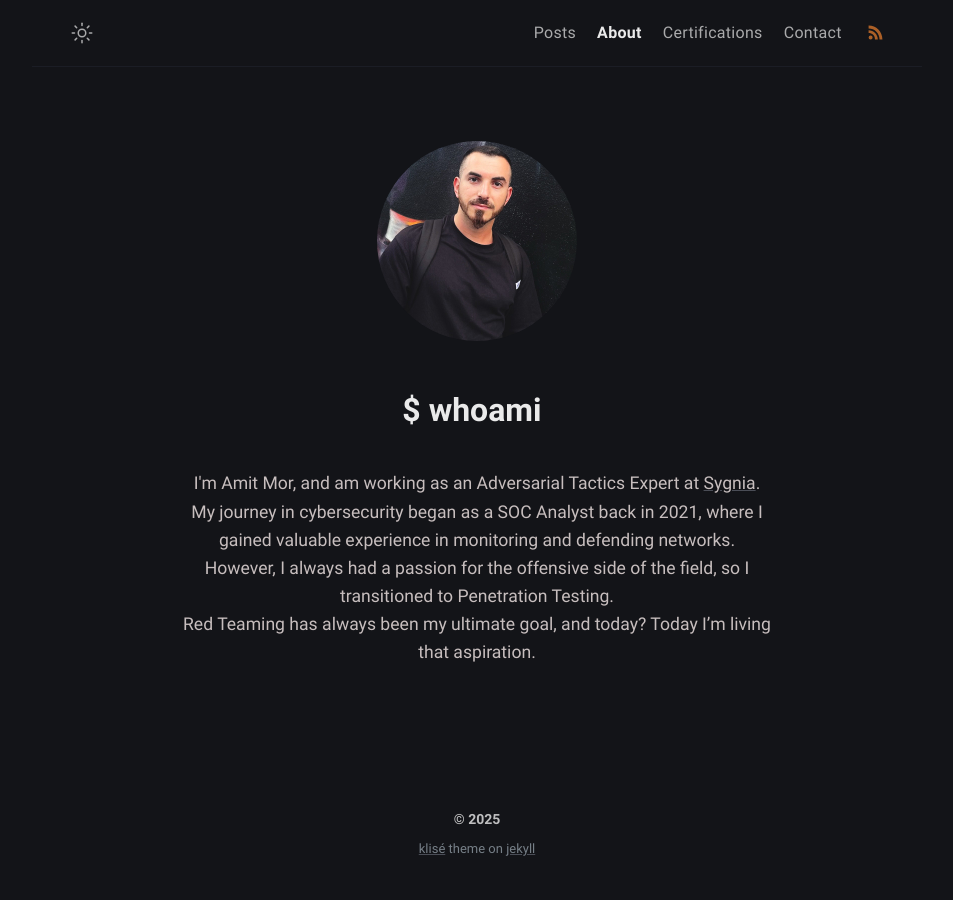
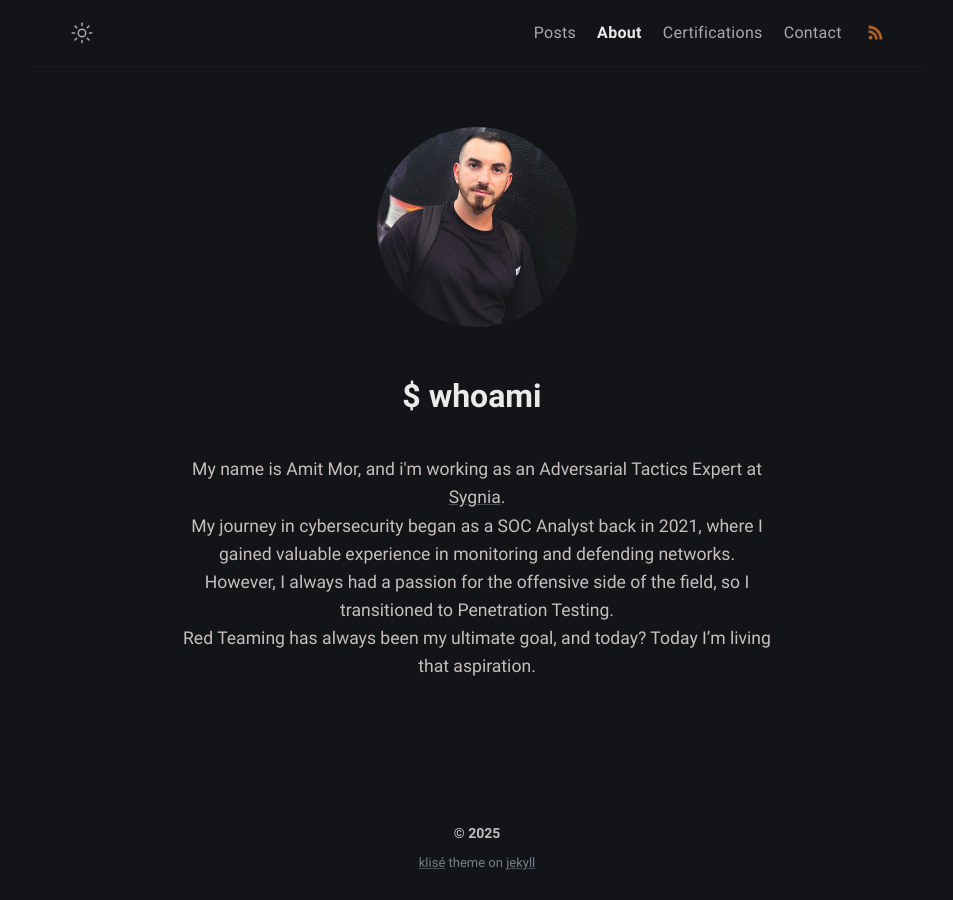
Before and after one commit to Extravenger/extravenger.github.io, a Jekyll site: the page built from about.md, in a window 1280 px wide. Shown: the whole page, without its empty margins (163-1116 px from the left). Built offline with Jekyll 4.4.1, drawn with Linux system fonts in a browser that asks for light colours.

Commit message:
Update about.html

```diff
--- a/_layouts/about.html
+++ b/_layouts/about.html
@@ -37,7 +37,7 @@
             <span class="text"></span><span class="cursor">|</span>
           </h1>
           <p class="slide-in">
-            I'm Amit Mor, and am working as an Adversarial Tactics Expert at
+            My name is Amit Mor, and i'm working as an Adversarial Tactics Expert at
             <a href="https://www.sygnia.co" target="_blank" rel="noopener noreferrer">Sygnia</a>.<br>
             My journey in cybersecurity began as a SOC Analyst back in 2021, where I gained valuable experience in monitoring and defending networks.<br>
             However, I always had a passion for the offensive side of the field, so I transitioned to Penetration Testing.<br>
```
